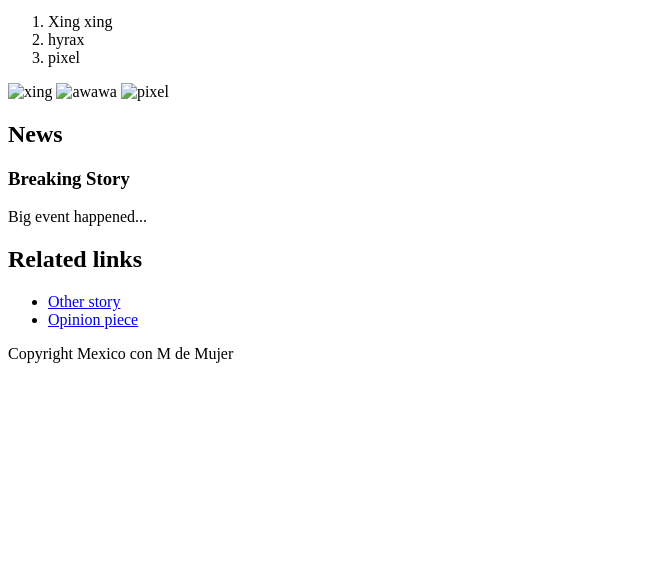
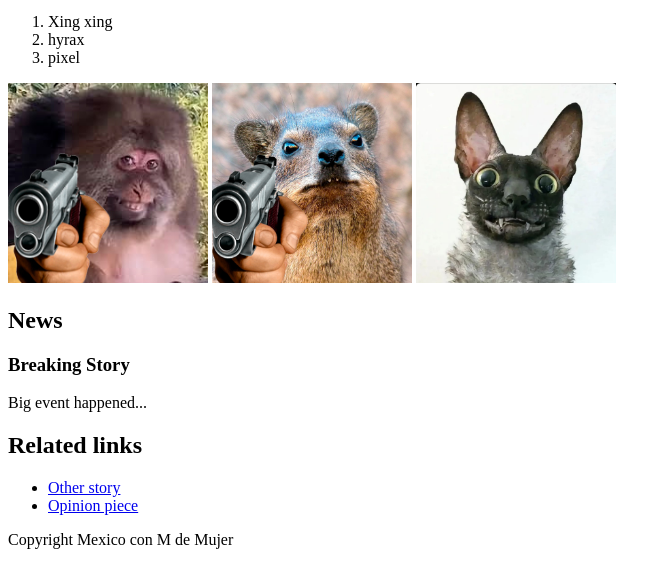
Before and after one commit to Renusz/renusz.github.io, a plain HTML site: page firstTest/firstTest.html in a window 1280 px wide. Shown: the part 138-726 px from the top of the page, without its empty margins (0-671 px from the left). Drawn offline with Linux system fonts and the light colour scheme.

Commit message:
Fix image paths in firstTest.html

```diff
--- a/firstTest/firstTest.html
+++ b/firstTest/firstTest.html
@@ -16,9 +16,9 @@
                 <li>pixel</li>
             </ol>
             <div>
-                <img src="firstTest/assets/xingxinggunpoint.jpg" alt="xing" width="200">
-                <img src="firstTest/assets/HyraxGunpoint2.jpg" alt="awawa" width="200">
-                <img src="firstTest/assets/pixel.jpg" alt="pixel" width="200">
+                <img src="../firstTest/assets/xingxinggunpoint.jpg" alt="xing" width="200">
+                <img src="../firstTest/assets/HyraxGunpoint2.jpg" alt="awawa" width="200">
+                <img src="../firstTest/assets/pixel.jpg" alt="pixel" width="200">
             <main>
                 <section>
                     <h2>News</h2>
```
